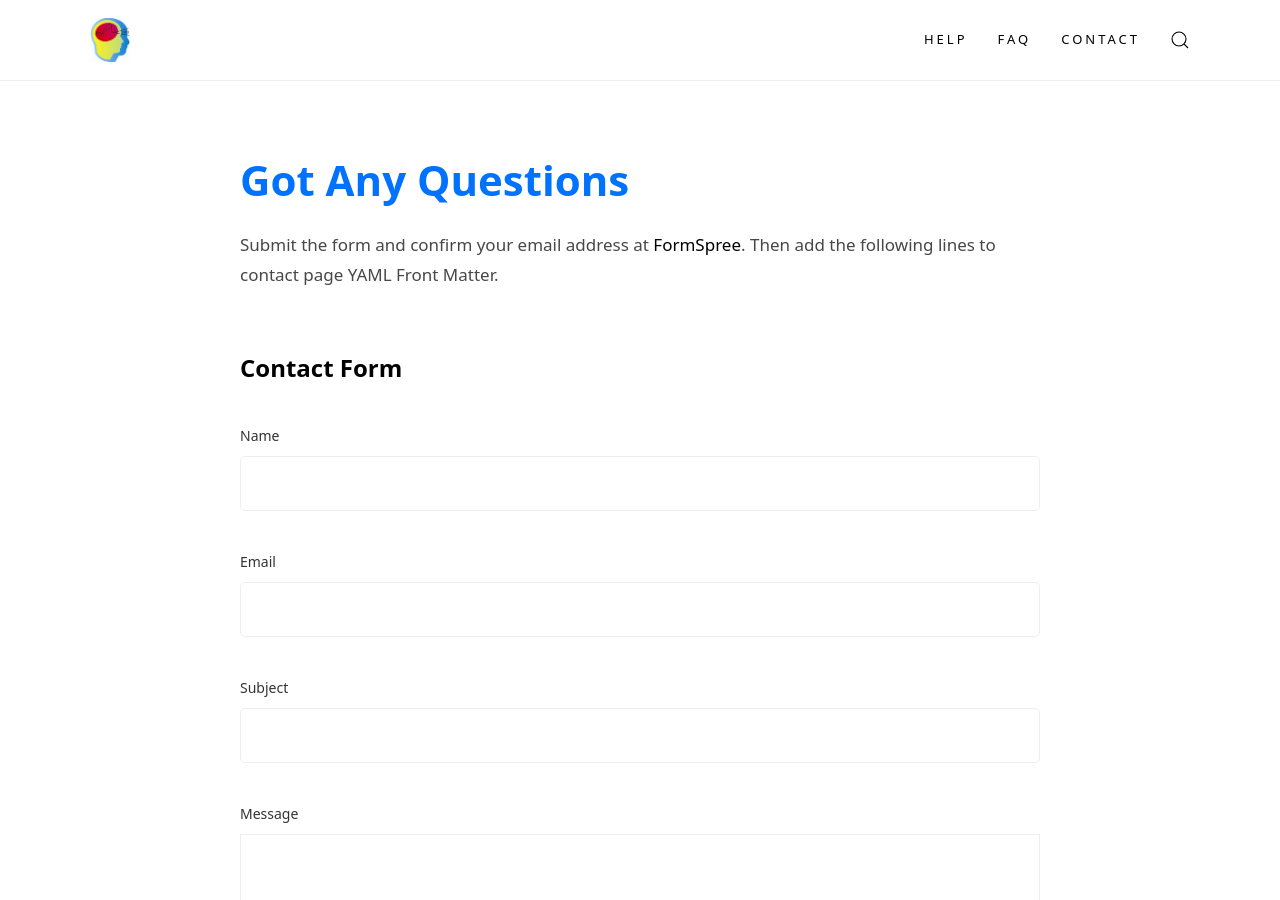
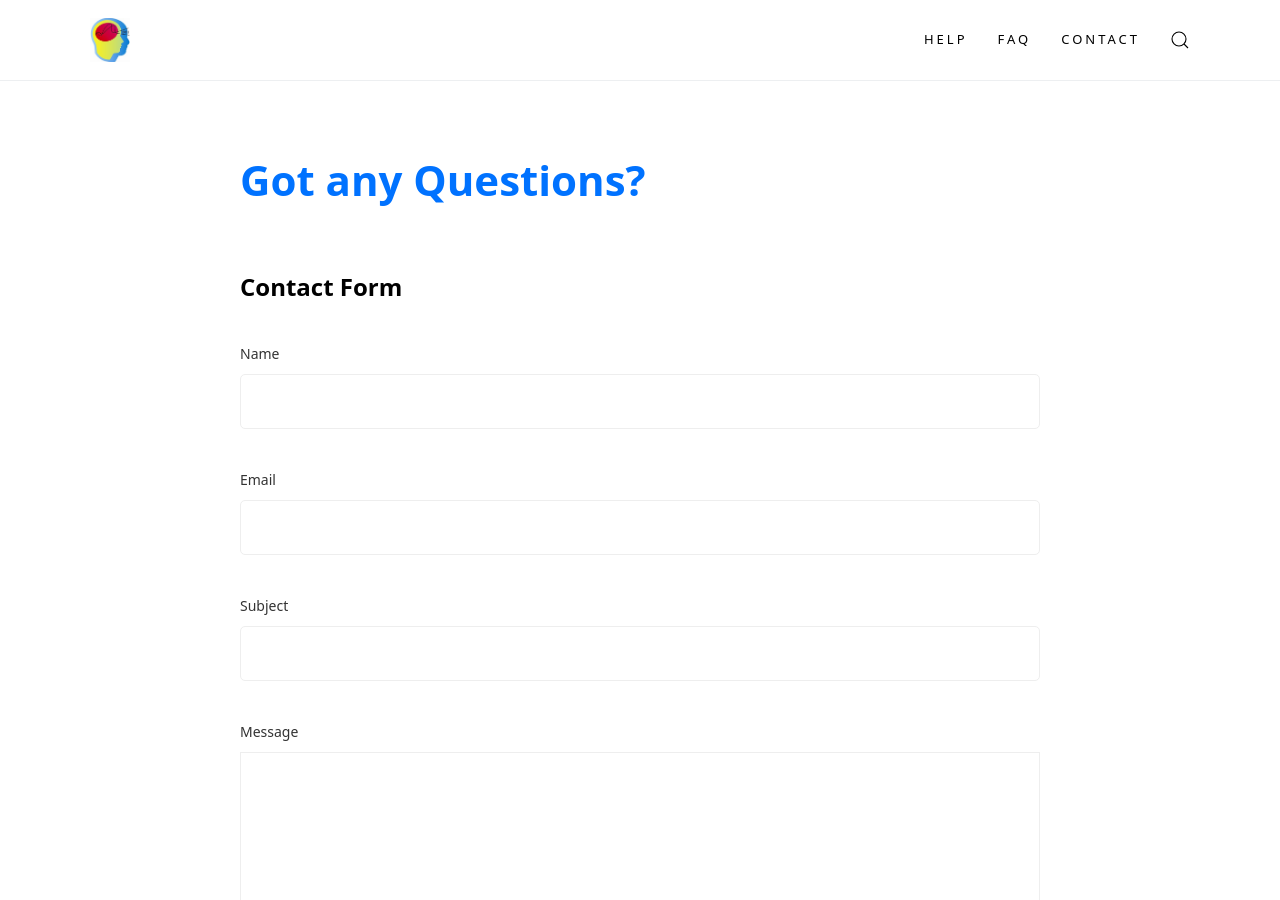
Before and after one commit to BciPy/bcipy.github.io, a Jekyll site: the page built from contact.md, in a window 1280 px wide and 900 px high. Built offline with Jekyll 4.4.1, drawn with Linux system fonts in a browser that asks for light colours.

Commit message:
corrected icons

```diff
--- a/_data/navigation_categories.yml
+++ b/_data/navigation_categories.yml
@@ -8,4 +8,4 @@
 
     - title: BciPy Documentation
       desc: Get our BciPy Documentation
-      icon: credit-card
+      icon: laptop
--- a/contact.md
+++ b/contact.md
@@ -1,10 +1,8 @@
 ---
 layout: contact
-title: Got Any Questions
+title: Got any Questions?
 permalink: /contact/
 formspree:
     email: cedeno@ohsu.edu
     redirect: /thanks/
 ---
-
-Submit the form and confirm your email address at [FormSpree](https://formspree.io/). Then add the following lines to contact page YAML Front Matter.
```
